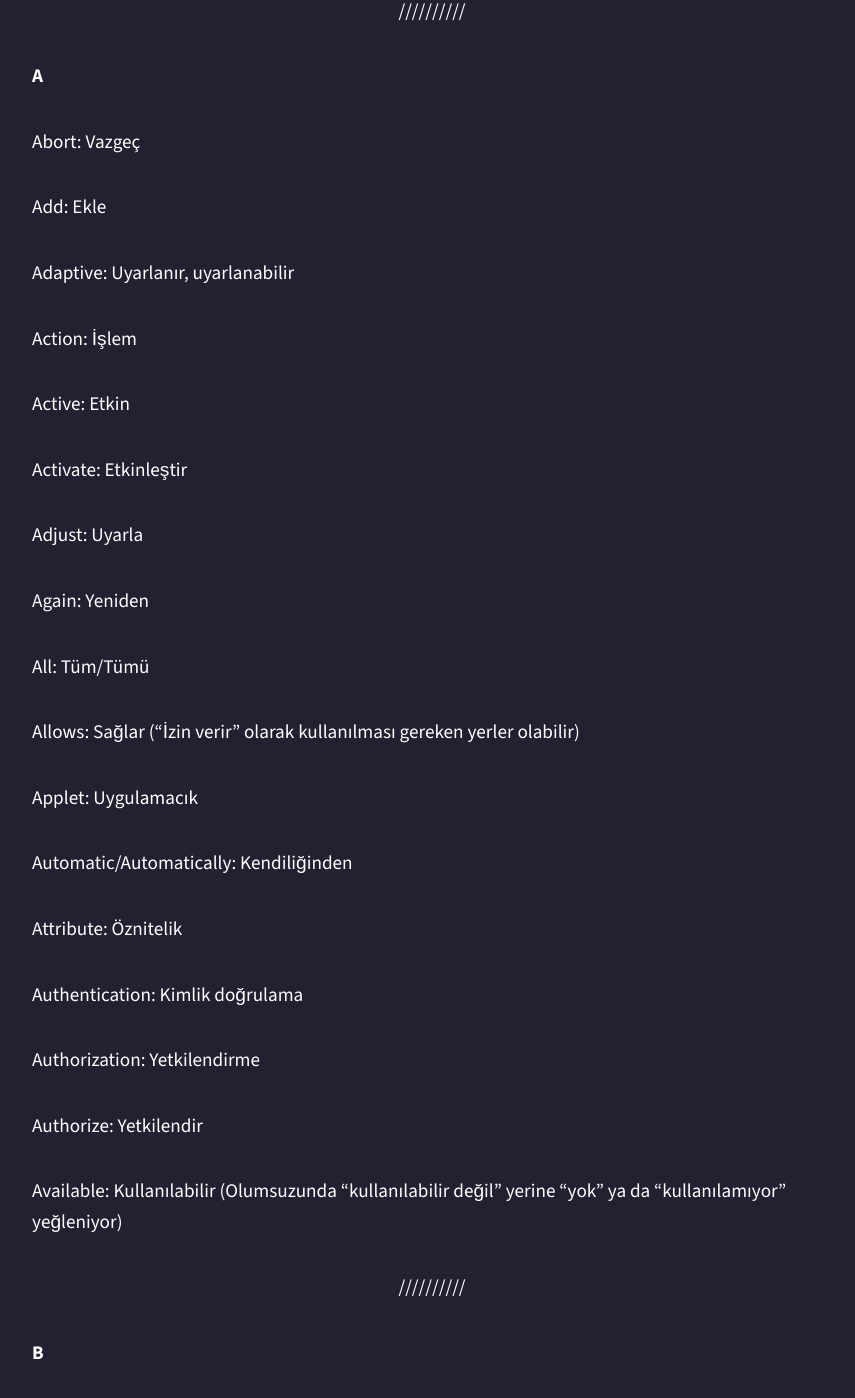
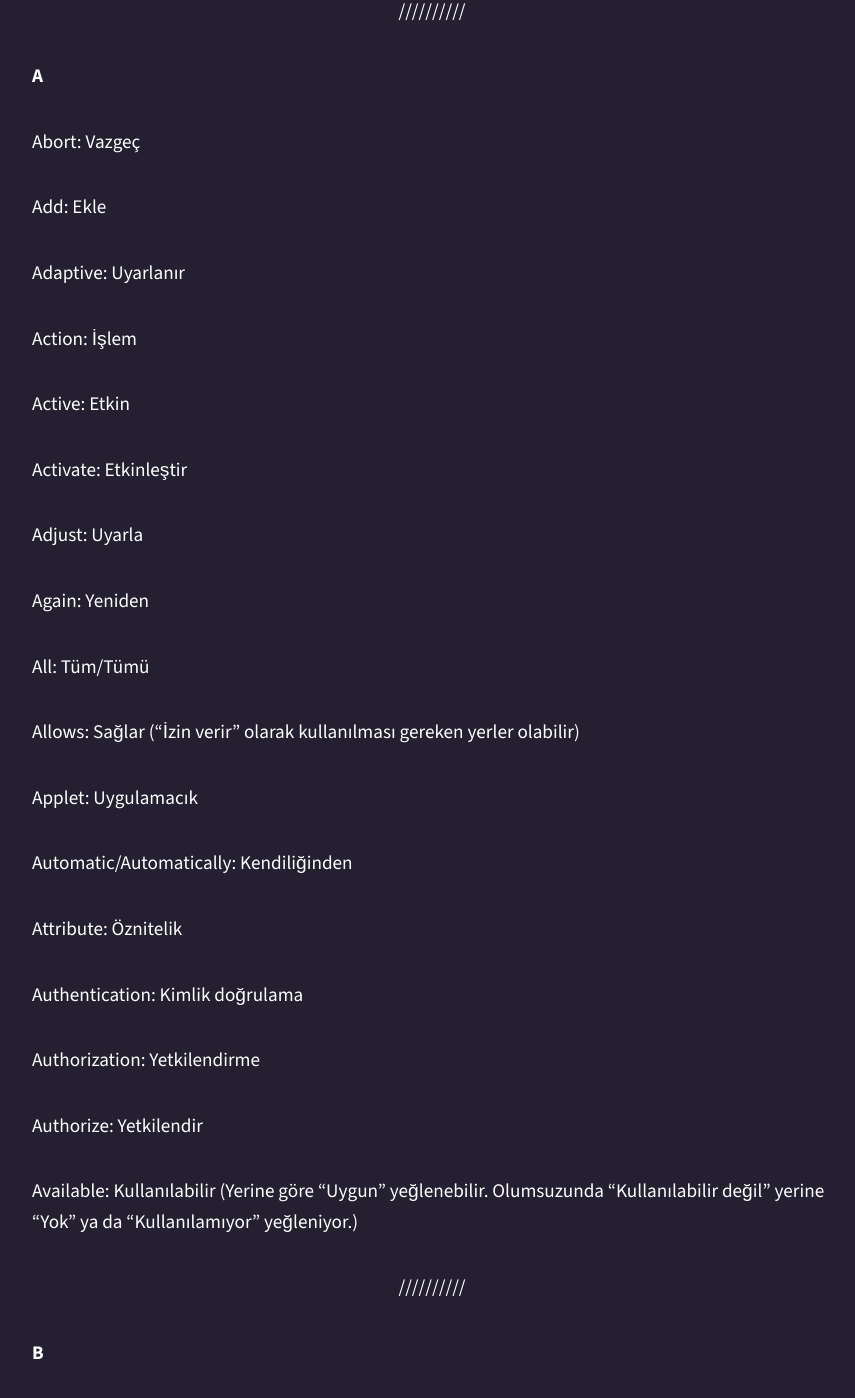
Before and after one commit to gnometurk/gnomeorgtr, a Jekyll site: the page built from ceviri/sozluk.md, in a window 1280 px wide and 1400 px high, scrolled down 326 px. Shown: the whole window, without its empty margins (208-1063 px from the left). Built offline with Jekyll 4.4.1, drawn with Linux system fonts in a browser that asks for light colours; some of the changed text lies outside the part shown.

Commit message:
Update sozluk.md

```diff
--- a/ceviri/sozluk.md
+++ b/ceviri/sozluk.md
@@ -14,7 +14,7 @@ Abort: Vazgeç
 
 Add: Ekle
 
-Adaptive: Uyarlanır, uyarlanabilir
+Adaptive: Uyarlanır
 
 Action: İşlem
 
@@ -42,7 +42,7 @@ Authorization: Yetkilendirme
 
 Authorize: Yetkilendir
 
-Available: Kullanılabilir (Olumsuzunda "kullanılabilir değil" yerine "yok" ya da "kullanılamıyor" yeğleniyor)
+Available: Kullanılabilir (Yerine göre “Uygun” yeğlenebilir. Olumsuzunda “Kullanılabilir değil” yerine “Yok” ya da “Kullanılamıyor” yeğleniyor.)
 
 ---
 
```
Also changed, not shown: other parts of ceviri/sozluk.md (+2 -2 lines).
